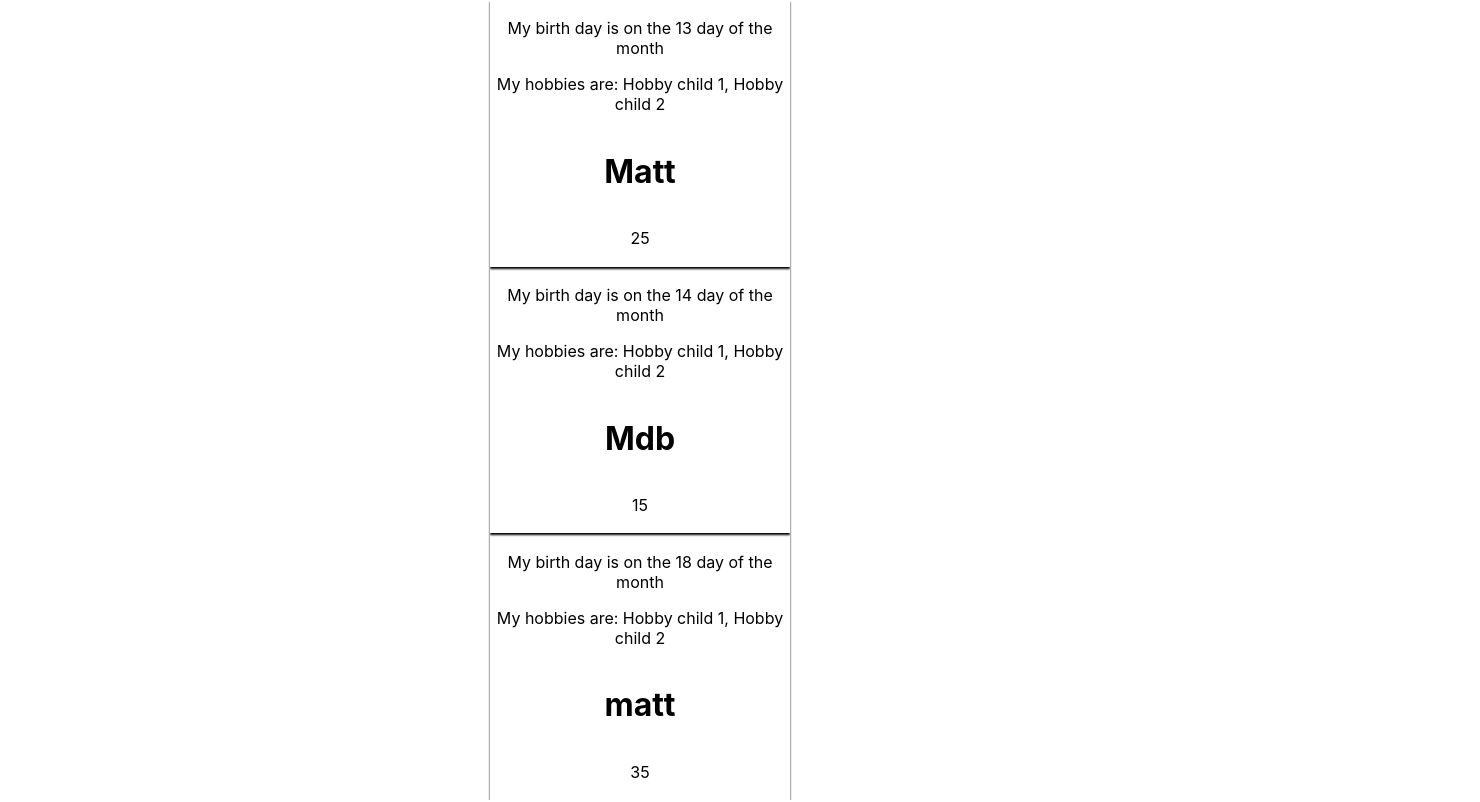
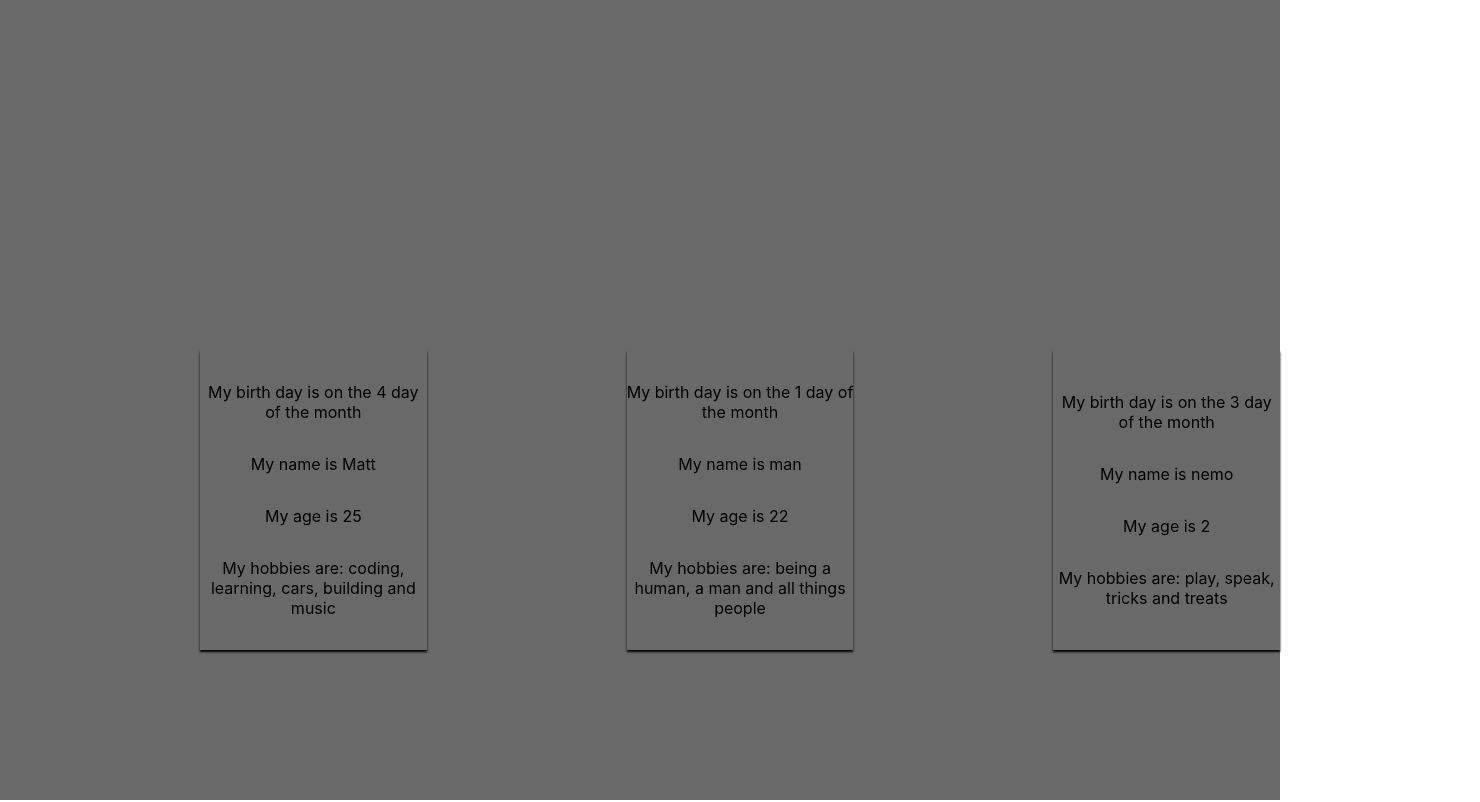
Before and after one commit to Mdbaker19/react-practice, a React (Create React App) app: page / in a window 1280 px wide. Shown: the top 802 px of the page, 1480 px wide, since content can reach past the window. Built offline with nearby package versions, Linux system fonts and the light colour scheme.

Commit message:
made cards more dynamic with state property in constructor

```diff
--- a/src/App.css
+++ b/src/App.css
@@ -1,17 +1,19 @@
 #root{
     width: 100vw;
     height: 100vh;
+    background-color: dimgray;
 }
-#main{
+.main{
     width: 100%;
     height: 100%;
     display: flex;
-    flex-direction: column;
-    justify-content: space-around;
+    justify-content: center;
     align-items: center;
+    padding: 100px;
 }
 .personCard{
     box-shadow: 0 2px 2px #000;
+    margin: 100px;
     width: 300px;
     height: 300px;
     display: flex;
--- a/src/App.js
+++ b/src/App.js
@@ -1,16 +1,27 @@
+import React, {Component} from 'react';
 import './App.css';
 import Person from "./Person/Person";
 
-function App(props) {
+class App extends Component {
+    state = {
+        persons: [
+            { name: 'Matt', age: 25, bday: 4 },
+            { name: 'man', age: 22, bday: 1 },
+            { name: 'nemo', age: 2, bday: 3 },
+        ]
+    }
 
-  // jsx syntax
-  return (
-    <div className="personCard">
-        <Person day={props.day}>Hobby child 1, Hobby child 2</Person>
-        <h1>{props.name}</h1>
-        <p>{props.age}</p>
-    </div>
-  );
+
+    render () {
+        // jsx syntax
+        return (
+            <div className="main">
+                <Person day={this.state.persons[0].bday} name={this.state.persons[0].name} age={this.state.persons[0].age}>coding, learning, cars, building and music</Person>
+                <Person day={this.state.persons[1].bday} name={this.state.persons[1].name} age={this.state.persons[1].age}>being a human, a man and all things people</Person>
+                <Person day={this.state.persons[2].bday} name={this.state.persons[2].name} age={this.state.persons[2].age}>play, speak, tricks and treats</Person>
+            </div>
+        );
+    }
 }
 
 export default App;
--- a/src/Person/Person.js
+++ b/src/Person/Person.js
@@ -2,8 +2,10 @@ import React from 'react';
 
 const person = (props) => {
     return (
-        <div>
+        <div className="personCard">
             <p>My birth day is on the {props.day} day of the month</p>
+            <p>My name is {props.name}</p>
+            <p>My age is {props.age}</p>
             {/*children refers to the html in between the tags, empty tag if no info passed in tags*/}
             <p>My hobbies are: {props.children}</p>
         </div>
--- a/src/index.js
+++ b/src/index.js
@@ -1,22 +1,12 @@
-import React from 'react';
+import React, {Component} from 'react';
 import ReactDOM from 'react-dom';
 import './index.css';
 import App from './App';
 import reportWebVitals from './reportWebVitals';
 
-let app = (
-    <div id="main">
-        <App name="Matt" age ="25" day="13"/>
-        <App name="Mdb" age ="15" day="14"/>
-        <App name="matt" age ="35" day="18"/>
-    </div>
-);
-
-
-
 ReactDOM.render(
   <React.StrictMode>
-        {app}
+        <App/>
   </React.StrictMode>,
   document.getElementById('root')
 );
```
Also changed, not shown: 1 other file (tests, documents, lock files or other folders).
